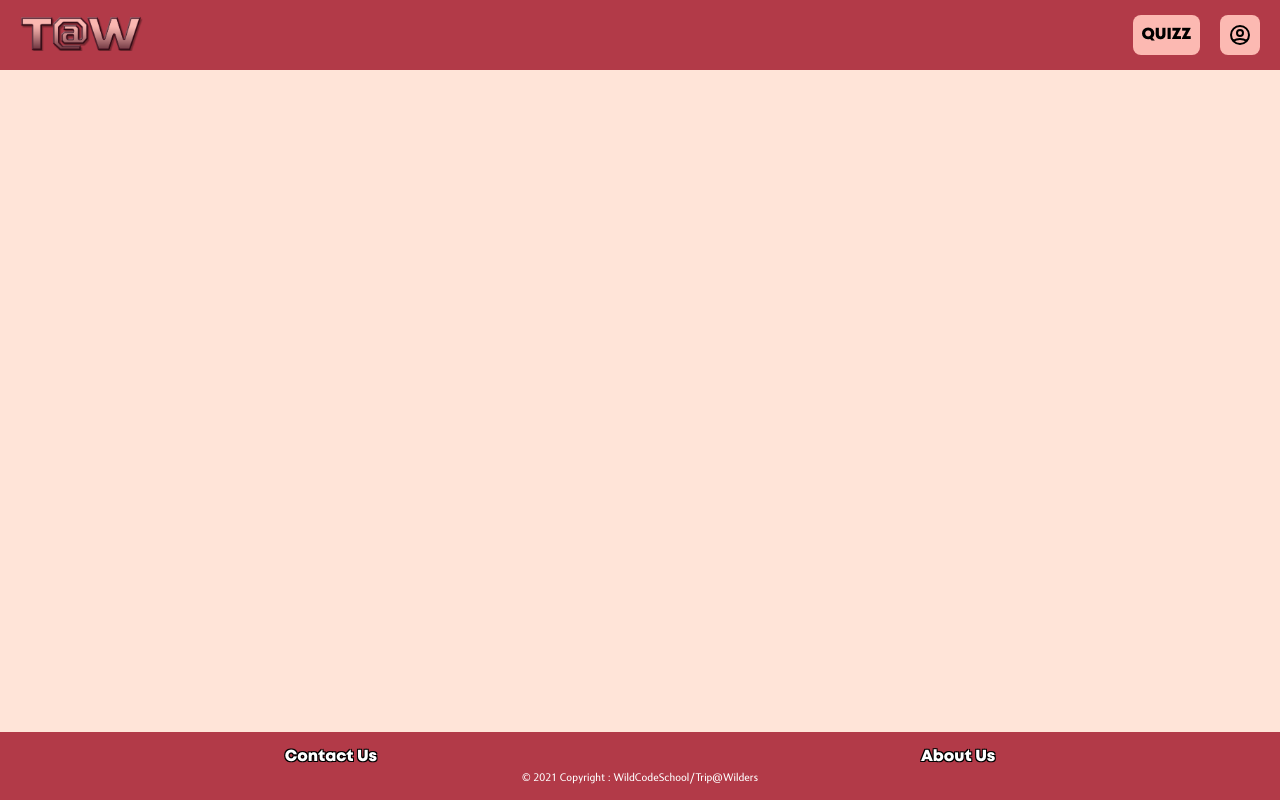
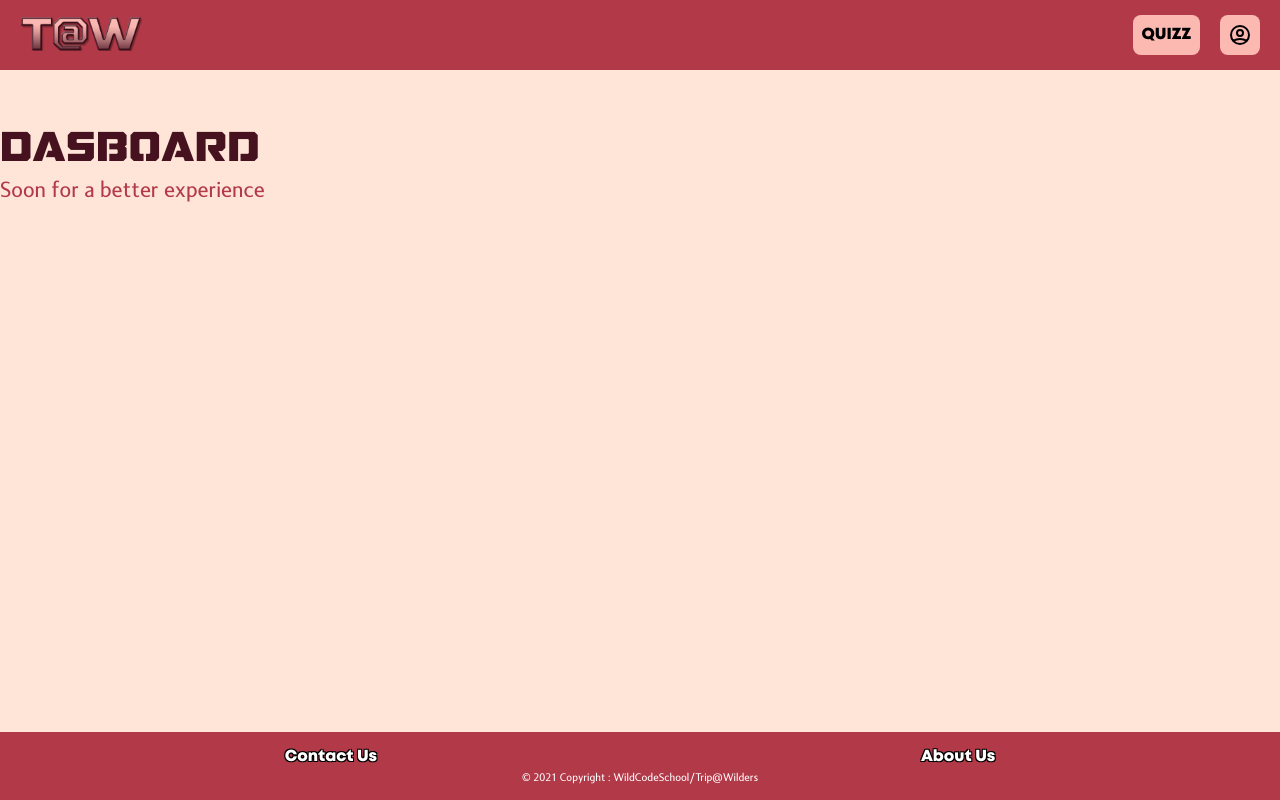
Before and after one commit to WildCodeSchool/lyon-js-sept21-p2-g2-front, a React (Create React App) app: page /dashboard in a window 1280 px wide. Built offline with nearby package versions, Linux system fonts and the light colour scheme; what react-toast-notifications would draw is missing.

Commit message:
creation to dashboard link in the header to create dashbord area in work

```diff
--- a/src/App.jsx
+++ b/src/App.jsx
@@ -9,6 +9,7 @@ import Destination from './components/routes/Destination';
 import PostDetails from './components/routes/PostDetails';
 import Footer from './components/Footer';
 import Quizz from './components/routes/Quizz';
+import Dashboard from './components/routes/Dashboard';
 
 function App() {
   return (
@@ -24,6 +25,7 @@ function App() {
             <Route path="/about-us" component={AboutUs} />
             <Route path="/posts/:id" component={PostDetails} />
             <Route path="/quizz" component={Quizz} />
+            <Route path="/dashboard" component={Dashboard} />
           </Switch>
         </main>
         <Footer />
--- a/src/components/Header.jsx
+++ b/src/components/Header.jsx
@@ -17,6 +17,7 @@ const Header = () => {
           <Link to="/quizz" id="quizzLink">
             QUIZZ
           </Link>
+          <Link to="/dashboard" id="dasboardLink">
             <button
               className="bg-melon-pink hover:bg-dark-sienna text-black hover:text-white font-bold px-2 py-2 m-5"
               type="button"
@@ -37,6 +38,7 @@ const Header = () => {
                 />
               </svg>
             </button>
+          </Link>
         </span>
       </nav>
     </header>
--- a/src/components/routes/Dashboard.jsx
+++ b/src/components/routes/Dashboard.jsx
@@ -1,7 +1,12 @@
 import React from 'react';
 
 const Dashboard = () => {
-  return <div>Dashboard</div>;
+  return (
+    <div className="dashbord-area">
+      <h1>Dasboard</h1>
+      <h2>Soon for a better experience</h2>
+    </div>
+  );
 };
 
 export default Dashboard;
```
Lines whose indentation alone changed are shown as unchanged.
